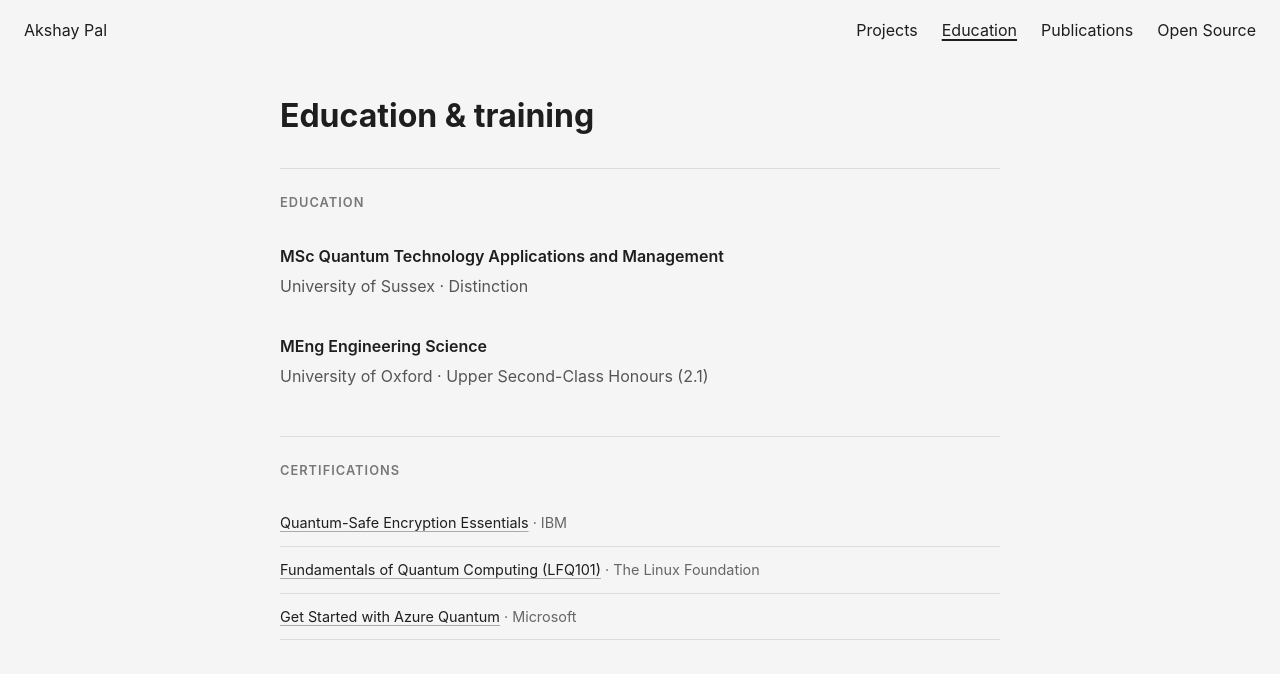
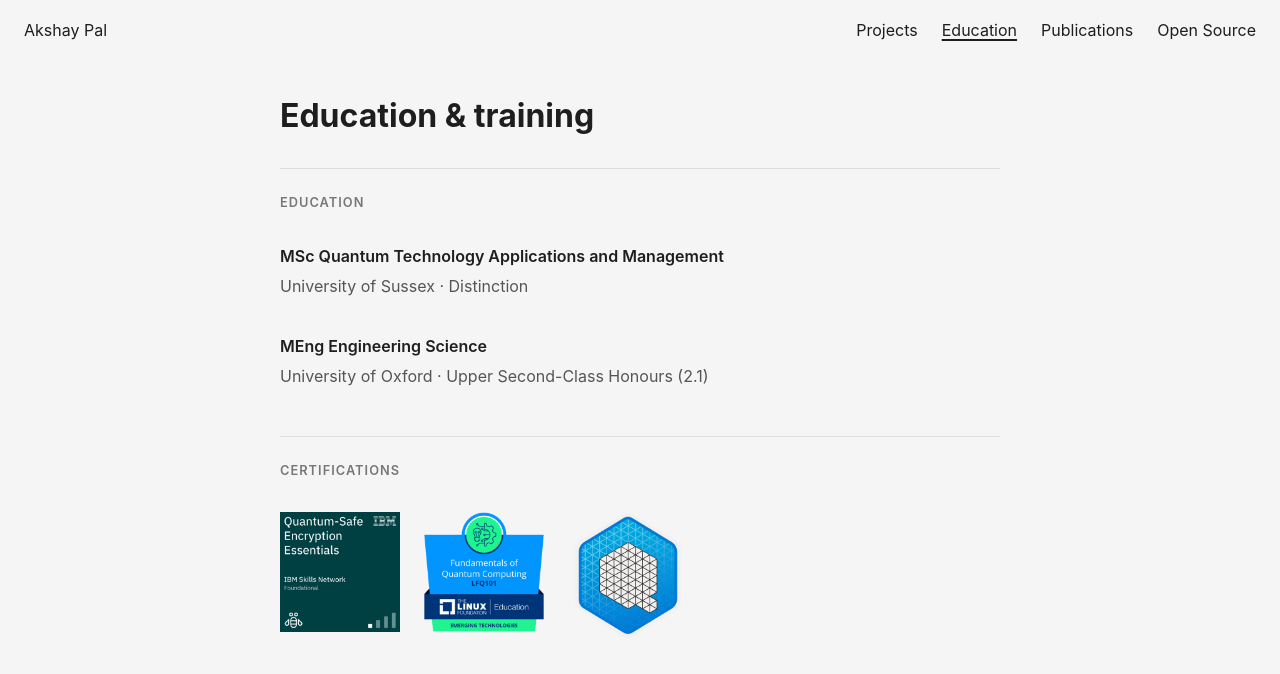
Before and after one commit to akshaysoftware/akshaysoftware.github.io, a plain HTML site: page education.html in a window 1280 px wide. Drawn offline with Linux system fonts and the light colour scheme.

Commit message:
feat: display education credentials as clickable badges (#10)

```diff
--- a/education.html
+++ b/education.html
@@ -43,18 +43,24 @@
         <section aria-labelledby="certifications-heading">
             <h2 id="certifications-heading">Certifications</h2>
 
-            <ul class="credentials-list">
+            <ul class="credential-badges" role="list">
                 <li>
-                    <a href="https://www.credly.com/badges/38c3ec8c-734f-4260-9e45-064e26b77e6d/public_url">Quantum-Safe Encryption Essentials</a>
-                    <span class="credential-issuer">&middot; IBM</span>
+                    <a href="https://www.credly.com/badges/38c3ec8c-734f-4260-9e45-064e26b77e6d/public_url">
+                        <img src="assets/badges/ibm-quantum-safe.webp" width="384" height="384"
+                            alt="Quantum-Safe Encryption Essentials — IBM">
+                    </a>
                 </li>
                 <li>
-                    <a href="https://www.credly.com/badges/ec0a1e84-a243-4007-a065-0dcb7dc62eb7/public_url">Fundamentals of Quantum Computing (LFQ101)</a>
-                    <span class="credential-issuer">&middot; The Linux Foundation</span>
+                    <a href="https://www.credly.com/badges/ec0a1e84-a243-4007-a065-0dcb7dc62eb7/public_url">
+                        <img src="assets/badges/linux-foundation-lfq101.webp" width="384" height="384"
+                            alt="Fundamentals of Quantum Computing (LFQ101) — The Linux Foundation">
+                    </a>
                 </li>
                 <li>
-                    <a href="https://learn.microsoft.com/en-us/users/akshaypal-7403/achievements/watmr35n">Get Started with Azure Quantum</a>
-                    <span class="credential-issuer">&middot; Microsoft</span>
+                    <a href="https://learn.microsoft.com/en-us/users/akshaypal-7403/achievements/watmr35n">
+                        <img src="assets/badges/azure-quantum.png" width="181" height="191"
+                            alt="Get Started with Azure Quantum — Microsoft">
+                    </a>
                 </li>
             </ul>
         </section>
--- a/styles.css
+++ b/styles.css
@@ -314,22 +314,41 @@ article p + p {
   white-space: nowrap;
 }
 
-.credentials-list {
+.credential-badges {
+  display: grid;
+  grid-template-columns: repeat(3, minmax(0, 1fr));
+  gap: clamp(12px, 3vw, 24px);
+  width: min(100%, 408px);
   list-style: none;
   padding: 0;
   margin: 0;
-  font-size: 0.9rem;
 }
 
-.credentials-list li {
-  padding: 12px 0;
-  border-bottom: 1px solid #ddd;
+.credential-badges a {
+  display: grid;
+  place-items: center;
+  aspect-ratio: 1;
 }
 
-.credentials-list li:first-child {
-  padding-top: 0;
+.credential-badges img {
+  display: block;
+  width: 100%;
+  height: 100%;
+  object-fit: contain;
 }
 
-.credential-issuer {
-  color: #666;
+@media (prefers-reduced-motion: no-preference) {
+  .credential-badges img {
+    transition: transform 160ms ease;
+  }
+
+  .credential-badges a:focus-visible img {
+    transform: scale(1.06);
+  }
 }
+
+@media (hover: hover) and (prefers-reduced-motion: no-preference) {
+  .credential-badges a:hover img {
+    transform: scale(1.06);
+  }
+}
```
Also changed, not shown: assets/badges/azure-quantum.png (added), assets/badges/ibm-quantum-safe.webp (added), assets/badges/linux-foundation-lfq101.webp (added).
